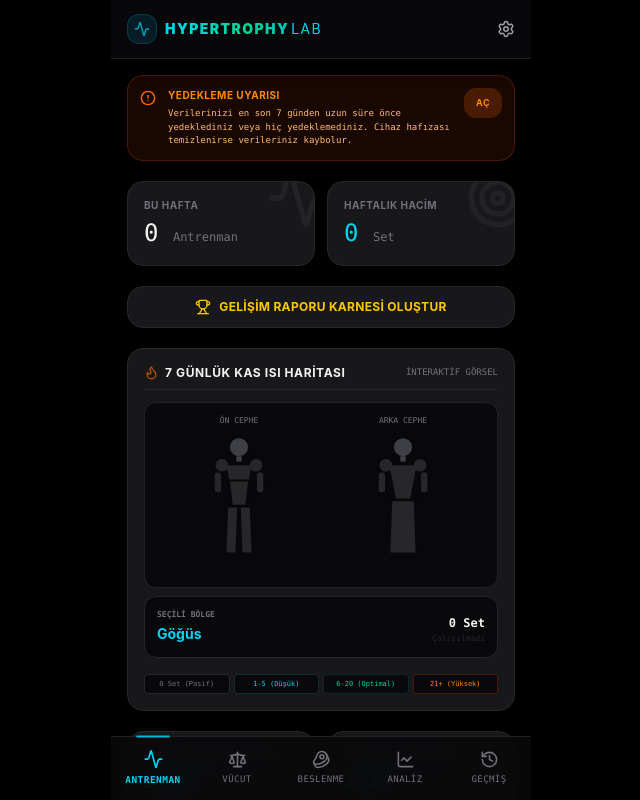
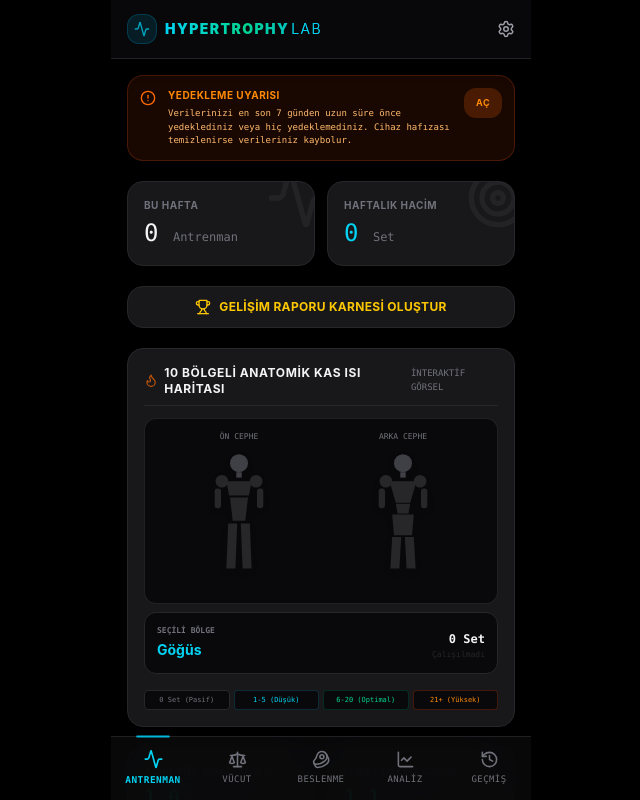
Before and after one commit to mustafacanbaz14/ProOverload-0.4V-pwa, a React (Vite) app: page / in a window 1280 px wide. Shown: the whole page, without its empty margins (319-959 px from the left). Built offline with nearby package versions, Linux system fonts and the light colour scheme.

Commit message:
feat: Add 10 detailed sub-muscle groups and compound exercise fractional volume system (0.5 set secondary activation)

```diff
--- a/src/App.jsx
+++ b/src/App.jsx
@@ -248,12 +248,24 @@ export default function App() {
     const thisWeekSessions = thisWeekWorkouts.length;
     const thisWeekEffectiveSets = thisWeekWorkouts.reduce((sum, w) => sum + calcEffectiveSets(w.exercises), 0);
 
-    const muscleVolume = { 'Göğüs': 0, 'Sırt': 0, 'Omuz': 0, 'Kol': 0, 'Bacak': 0, 'Merkez': 0 };
+    const muscleVolume = {
+      'Göğüs': 0, 'Sırt': 0, 'Omuz': 0,
+      'Ön Kol': 0, 'Arka Kol': 0,
+      'Ön Bacak': 0, 'Arka Bacak': 0, 'Kalça': 0,
+      'Karın': 0, 'Bel': 0
+    };
+
     thisWeekWorkouts.forEach(w => {
       (w.exercises || []).forEach(ex => {
-        const { muscle } = detectMuscleGroup(ex.name, customExercises);
+        const { muscle, secondary } = detectMuscleGroup(ex.name, customExercises);
         const count = (ex.sets || []).filter(isWorkingSet).length;
-        if (muscleVolume[muscle] !== undefined) muscleVolume[muscle] += count;
+
+        if (count > 0) {
+          if (muscleVolume[muscle] !== undefined) muscleVolume[muscle] += count;
+          (secondary || []).forEach(sec => {
+            if (muscleVolume[sec] !== undefined) muscleVolume[sec] += count * 0.5;
+          });
+        }
       });
     });
 
--- a/src/components/MuscleHeatmap.jsx
+++ b/src/components/MuscleHeatmap.jsx
@@ -1,5 +1,5 @@
 import React, { memo, useState } from 'react';
-import { Activity, Flame, Info } from 'lucide-react';
+import { Flame } from 'lucide-react';
 
 function getMuscleColor(count) {
   if (count === 0) return '#27272a'; // Zinc 800
@@ -21,9 +21,13 @@ const MuscleHeatmap = memo(({ muscleVolume = {} }) => {
   const chestCount = muscleVolume['Göğüs'] || 0;
   const backCount = muscleVolume['Sırt'] || 0;
   const shoulderCount = muscleVolume['Omuz'] || 0;
-  const armCount = muscleVolume['Kol'] || 0;
-  const legCount = muscleVolume['Bacak'] || 0;
-  const coreCount = muscleVolume['Merkez'] || 0;
+  const bicepCount = muscleVolume['Ön Kol'] || 0;
+  const tricepCount = muscleVolume['Arka Kol'] || 0;
+  const quadCount = muscleVolume['Ön Bacak'] || 0;
+  const hamsCount = muscleVolume['Arka Bacak'] || 0;
+  const gluteCount = muscleVolume['Kalça'] || 0;
+  const absCount = muscleVolume['Karın'] || 0;
+  const lowerBackCount = muscleVolume['Bel'] || 0;
 
   const activeCount = muscleVolume[selectedMuscle] || 0;
 
@@ -31,7 +35,7 @@ const MuscleHeatmap = memo(({ muscleVolume = {} }) => {
     <div className="bg-zinc-900 rounded-2xl border border-zinc-800 p-4 space-y-3">
       <div className="flex justify-between items-center border-b border-zinc-800 pb-2">
         <h3 className="text-xs font-bold text-zinc-100 uppercase tracking-wider flex items-center">
-          <Flame size={15} className="mr-1.5 text-orange-500 animate-pulse" /> 7 Günlük Kas Isı Haritası
+          <Flame size={15} className="mr-1.5 text-orange-500 animate-pulse" /> 10 Bölgeli Anatomik Kas Isı Haritası
         </h3>
         <span className="text-[9px] font-mono text-zinc-500 uppercase">İnteraktif Görsel</span>
       </div>
@@ -51,14 +55,14 @@ const MuscleHeatmap = memo(({ muscleVolume = {} }) => {
             <circle cx="69" cy="38" r="7" fill={getMuscleColor(shoulderCount)} className="cursor-pointer transition-colors" onClick={() => setSelectedMuscle('Omuz')} />
             {/* Göğüs */}
             <path d="M 36 38 L 64 38 L 61 54 L 39 54 Z" fill={getMuscleColor(chestCount)} className="cursor-pointer transition-colors" onClick={() => setSelectedMuscle('Göğüs')} />
-            {/* Kollur (Pazu - Biceps) */}
-            <rect x="23" y="46" width="7" height="22" rx="3" fill={getMuscleColor(armCount)} className="cursor-pointer transition-colors" onClick={() => setSelectedMuscle('Kol')} />
-            <rect x="70" y="46" width="7" height="22" rx="3" fill={getMuscleColor(armCount)} className="cursor-pointer transition-colors" onClick={() => setSelectedMuscle('Kol')} />
-            {/* Karın / Merkez (Core) */}
-            <path d="M 40 56 L 60 56 L 57 82 L 43 82 Z" fill={getMuscleColor(coreCount)} className="cursor-pointer transition-colors" onClick={() => setSelectedMuscle('Merkez')} />
-            {/* Bacaklar (Ön Uyluk / Quads) */}
-            <path d="M 38 85 L 48 85 L 46 135 L 36 135 Z" fill={getMuscleColor(legCount)} className="cursor-pointer transition-colors" onClick={() => setSelectedMuscle('Bacak')} />
-            <path d="M 52 85 L 62 85 L 64 135 L 54 135 Z" fill={getMuscleColor(legCount)} className="cursor-pointer transition-colors" onClick={() => setSelectedMuscle('Bacak')} />
+            {/* Ön Kol (Pazu - Biceps) */}
+            <rect x="23" y="46" width="7" height="22" rx="3" fill={getMuscleColor(bicepCount)} className="cursor-pointer transition-colors" onClick={() => setSelectedMuscle('Ön Kol')} />
+            <rect x="70" y="46" width="7" height="22" rx="3" fill={getMuscleColor(bicepCount)} className="cursor-pointer transition-colors" onClick={() => setSelectedMuscle('Ön Kol')} />
+            {/* Karın (Abs) */}
+            <path d="M 40 56 L 60 56 L 57 82 L 43 82 Z" fill={getMuscleColor(absCount)} className="cursor-pointer transition-colors" onClick={() => setSelectedMuscle('Karın')} />
+            {/* Ön Bacak (Quads) */}
+            <path d="M 38 85 L 48 85 L 46 135 L 36 135 Z" fill={getMuscleColor(quadCount)} className="cursor-pointer transition-colors" onClick={() => setSelectedMuscle('Ön Bacak')} />
+            <path d="M 52 85 L 62 85 L 64 135 L 54 135 Z" fill={getMuscleColor(quadCount)} className="cursor-pointer transition-colors" onClick={() => setSelectedMuscle('Ön Bacak')} />
           </svg>
         </div>
 
@@ -70,16 +74,21 @@ const MuscleHeatmap = memo(({ muscleVolume = {} }) => {
             <circle cx="50" cy="18" r="10" fill="#3f3f46" />
             {/* Boyun */}
             <rect x="47" y="28" width="6" height="6" fill="#3f3f46" />
-            {/* Omuzlar (Arka / Posterior Deltoid) */}
+            {/* Omuzlar (Arka / Rear Delts) */}
             <circle cx="31" cy="38" r="7" fill={getMuscleColor(shoulderCount)} className="cursor-pointer transition-colors" onClick={() => setSelectedMuscle('Omuz')} />
             <circle cx="69" cy="38" r="7" fill={getMuscleColor(shoulderCount)} className="cursor-pointer transition-colors" onClick={() => setSelectedMuscle('Omuz')} />
-            {/* Sırt (Lat & Upper Back) */}
-            <path d="M 35 38 L 65 38 L 58 75 L 42 75 Z" fill={getMuscleColor(backCount)} className="cursor-pointer transition-colors" onClick={() => setSelectedMuscle('Sırt')} />
+            {/* Üst Sırt & Lat */}
+            <path d="M 35 38 L 65 38 L 58 62 L 42 62 Z" fill={getMuscleColor(backCount)} className="cursor-pointer transition-colors" onClick={() => setSelectedMuscle('Sırt')} />
+            {/* Bel (Lower Back) */}
+            <path d="M 42 63 L 58 63 L 56 74 L 44 74 Z" fill={getMuscleColor(lowerBackCount)} className="cursor-pointer transition-colors" onClick={() => setSelectedMuscle('Bel')} />
             {/* Arka Kol (Triceps) */}
-            <rect x="23" y="46" width="7" height="22" rx="3" fill={getMuscleColor(armCount)} className="cursor-pointer transition-colors" onClick={() => setSelectedMuscle('Kol')} />
-            <rect x="70" y="46" width="7" height="22" rx="3" fill={getMuscleColor(armCount)} className="cursor-pointer transition-colors" onClick={() => setSelectedMuscle('Kol')} />
-            {/* Kalça / Bacak Arka (Hamstrings/Glutes) */}
-            <path d="M 38 78 L 62 78 L 64 135 L 36 135 Z" fill={getMuscleColor(legCount)} className="cursor-pointer transition-colors" onClick={() => setSelectedMuscle('Bacak')} />
+            <rect x="23" y="46" width="7" height="22" rx="3" fill={getMuscleColor(tricepCount)} className="cursor-pointer transition-colors" onClick={() => setSelectedMuscle('Arka Kol')} />
+            <rect x="70" y="46" width="7" height="22" rx="3" fill={getMuscleColor(tricepCount)} className="cursor-pointer transition-colors" onClick={() => setSelectedMuscle('Arka Kol')} />
+            {/* Kalça (Glutes) */}
+            <path d="M 38 75 L 62 75 L 60 98 L 40 98 Z" fill={getMuscleColor(gluteCount)} className="cursor-pointer transition-colors" onClick={() => setSelectedMuscle('Kalça')} />
+            {/* Arka Bacak (Hamstrings) */}
+            <path d="M 38 100 L 48 100 L 46 135 L 36 135 Z" fill={getMuscleColor(hamsCount)} className="cursor-pointer transition-colors" onClick={() => setSelectedMuscle('Arka Bacak')} />
+            <path d="M 52 100 L 62 100 L 64 135 L 54 135 Z" fill={getMuscleColor(hamsCount)} className="cursor-pointer transition-colors" onClick={() => setSelectedMuscle('Arka Bacak')} />
           </svg>
         </div>
       </div>
--- a/src/utils/constants.js
+++ b/src/utils/constants.js
@@ -33,17 +33,35 @@ export const DEFAULT_EXERCISES = [
 ].sort();
 
 export const EXERCISE_RULES = [
-  [/crunch|plank|russian twist|ab wheel|rollout|hanging leg raise|hanging knee|toes to bar|sit-?up|dead bug|pallof|farmer|\bab /, 'Merkez', 'Core'],
-  [/face pull|reverse pec|rear delt|upright row/, 'Omuz', 'Pull'],
-  [/lateral raise|front raise/, 'Omuz', 'Push'],
-  [/overhead press|\bohp\b|shoulder press|arnold press|push press|military press/, 'Omuz', 'Push'],
-  [/tricep|skull crusher|pushdown|kickback|close grip bench/, 'Kol', 'Push'],
-  [/squat|leg press|leg curl|leg extension|lunge|deadlift|hip thrust|good morning|nordic|glute|calf raise/, 'Bacak', 'Legs'],
-  [/shrug/, 'Sırt', 'Pull'],
-  [/pull-?up|chin-?up|pulldown|\brow\b/, 'Sırt', 'Pull'],
-  [/bench press|chest press|\bfly\b|pec deck|crossover|dips|push-?up/, 'Göğüs', 'Push'],
-  [/curl/, 'Kol', 'Pull'],
-  [/press/, 'Göğüs', 'Push'],
+  // Karın & Bel
+  [/crunch|plank|russian twist|ab wheel|rollout|hanging leg raise|hanging knee|toes to bar|sit-?up|dead bug|pallof/, 'Karın', 'Core', []],
+  [/farmer|back extension|hyper-?extension|good morning/, 'Bel', 'Core', ['Karın']],
+
+  // Ön Kol & Arka Kol
+  [/bicep|curl|preacher|hammer/, 'Ön Kol', 'Pull', []],
+  [/tricep|skull crusher|pushdown|kickback|close grip bench/, 'Arka Kol', 'Push', []],
+
+  // Omuz
+  [/face pull|reverse pec|rear delt/, 'Omuz', 'Pull', []],
+  [/lateral raise|front raise/, 'Omuz', 'Push', []],
+  [/overhead press|\bohp\b|shoulder press|arnold press|push press|military press/, 'Omuz', 'Push', ['Arka Kol']],
+
+  // Bacak & Kalça
+  [/squat|leg press|hack squat|lunge/, 'Ön Bacak', 'Legs', ['Kalça']],
+  [/leg extension/, 'Ön Bacak', 'Legs', []],
+  [/leg curl|nordic/, 'Arka Bacak', 'Legs', []],
+  [/rdl|romanian deadlift|stiff-?leg|deadlift/, 'Arka Bacak', 'Legs', ['Kalça', 'Bel']],
+  [/hip thrust|glute/, 'Kalça', 'Legs', ['Arka Bacak']],
+  [/calf raise/, 'Ön Bacak', 'Legs', []],
+
+  // Sırt
+  [/shrug/, 'Sırt', 'Pull', []],
+  [/pull-?up|chin-?up|pulldown/, 'Sırt', 'Pull', ['Ön Kol']],
+  [/row|pendlay|t-bar/, 'Sırt', 'Pull', ['Ön Kol', 'Bel']],
+
+  // Göğüs
+  [/bench press|chest press|\bfly\b|pec deck|crossover|dips|push-?up/, 'Göğüs', 'Push', ['Arka Kol', 'Omuz']],
+  [/press/, 'Göğüs', 'Push', ['Omuz']],
 ];
 
 export const STORAGE_VERSIONS = ['_v16', '_v15', '_v14', '_v13'];
@@ -75,7 +93,11 @@ export const MUSCLE_VOLUME_LANDMARKS = {
   'Göğüs': { mev: 8, mav: 16, mrv: 22 },
   'Sırt': { mev: 10, mav: 18, mrv: 25 },
   'Omuz': { mev: 8, mav: 16, mrv: 22 },
-  'Kol': { mev: 6, mav: 14, mrv: 20 },
-  'Bacak': { mev: 10, mav: 18, mrv: 24 },
-  'Merkez': { mev: 4, mav: 10, mrv: 16 },
+  'Ön Kol': { mev: 6, mav: 14, mrv: 20 },
+  'Arka Kol': { mev: 6, mav: 14, mrv: 20 },
+  'Ön Bacak': { mev: 8, mav: 16, mrv: 22 },
+  'Arka Bacak': { mev: 6, mav: 12, mrv: 18 },
+  'Kalça': { mev: 6, mav: 14, mrv: 20 },
+  'Karın': { mev: 4, mav: 10, mrv: 16 },
+  'Bel': { mev: 4, mav: 8, mrv: 14 },
 };
--- a/src/utils/helpers.js
+++ b/src/utils/helpers.js
@@ -21,14 +21,14 @@ export const getMondayOfCurrentWeek = () => {
 export const detectMuscleGroup = (name, customList = []) => {
   const customEx = customList.find(ex => (typeof ex === 'object' ? ex.name === name : ex === name));
   if (customEx && typeof customEx === 'object' && customEx.muscle) {
-    return { muscle: customEx.muscle, mechanics: customEx.mechanics || 'Diğer' };
+    return { muscle: customEx.muscle, mechanics: customEx.mechanics || 'Diğer', secondary: customEx.secondary || [] };
   }
 
   const lower = (name || '').toLowerCase();
-  for (const [pattern, muscle, mechanics] of EXERCISE_RULES) {
-    if (pattern.test(lower)) return { muscle, mechanics };
+  for (const [pattern, muscle, mechanics, secondary] of EXERCISE_RULES) {
+    if (pattern.test(lower)) return { muscle, mechanics, secondary: secondary || [] };
   }
-  return { muscle: 'Diğer', mechanics: 'Diğer' };
+  return { muscle: 'Diğer', mechanics: 'Diğer', secondary: [] };
 };
 
 export const foldForSearch = (text) => String(text || '')
```
